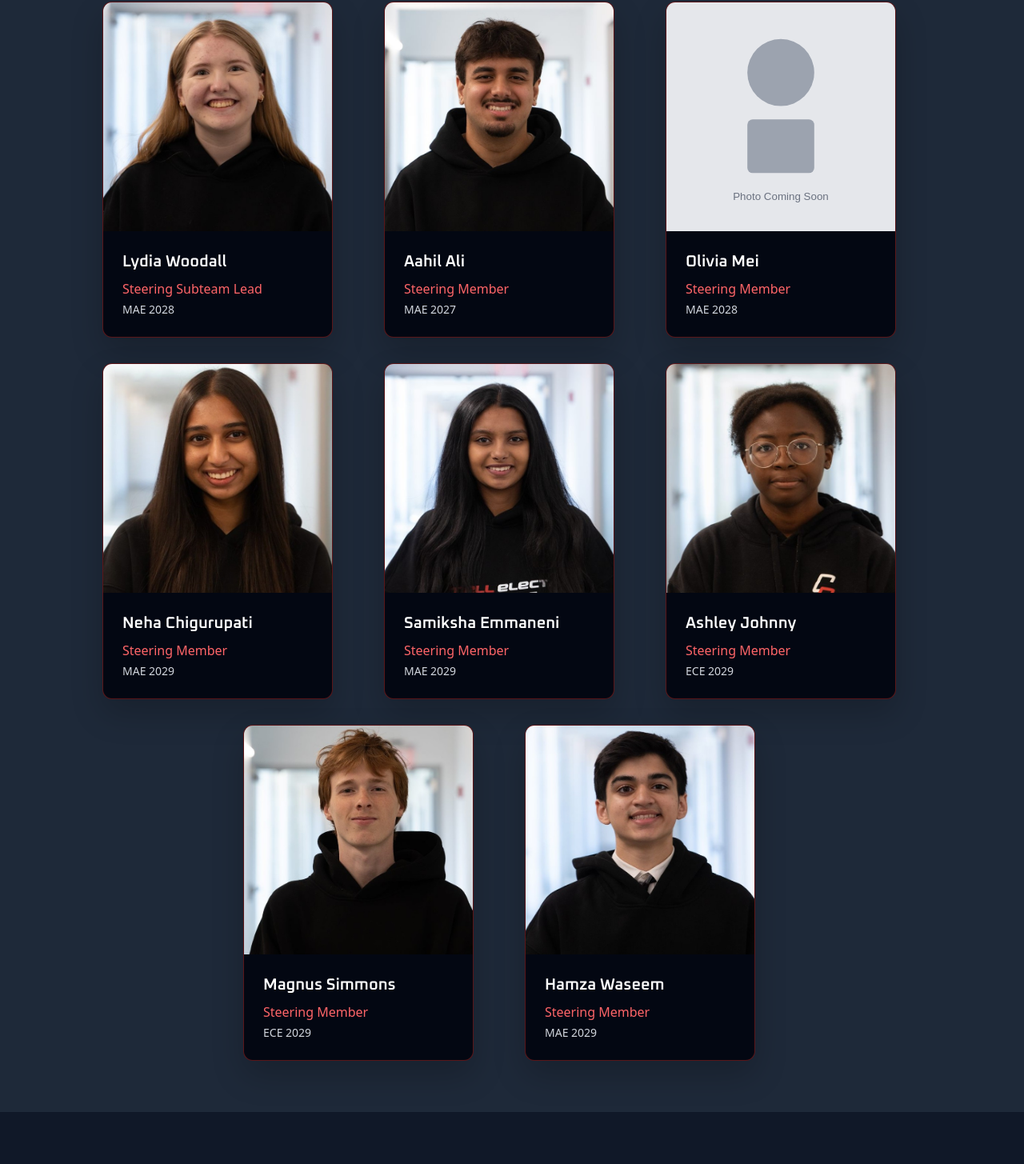
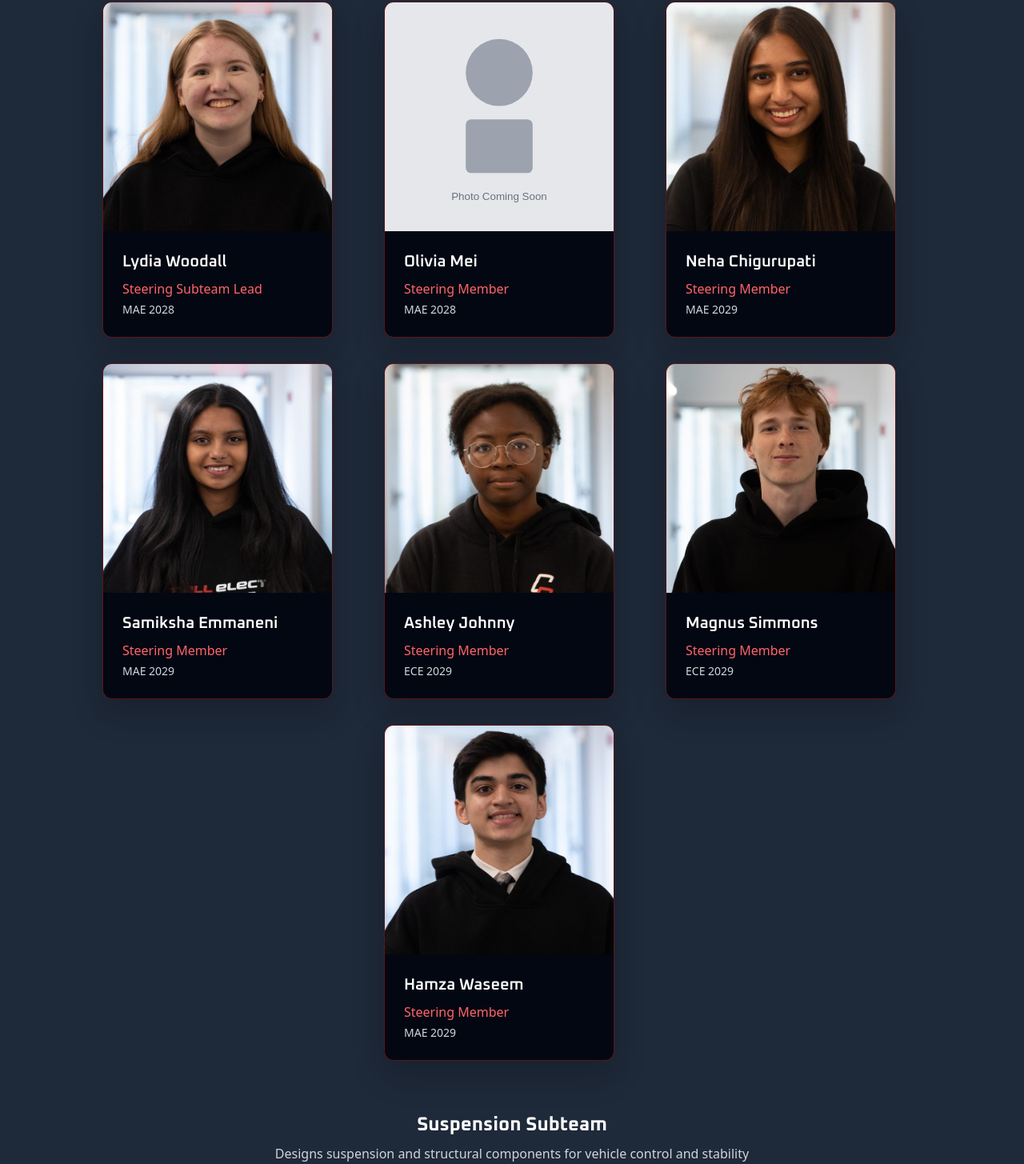
Before and after one commit to ChickenCoupe/ev-website, a Next.js app: page /team/mechanical in a window 1280 px wide. Shown: the part 3878-5333 px from the top of the page at 80% size. Built offline with nearby package versions, Linux system fonts and the light colour scheme.

Commit message:
update mechanical page: add suspension

```diff
--- a/src/app/team/mechanical/page.tsx
+++ b/src/app/team/mechanical/page.tsx
@@ -77,13 +77,6 @@ const drivetrainTeam = [
     image: '/team/emely-benavides.jpg'
   },
   {
-    name: 'Jonathan Wan',
-    position: 'Drivetrain Subteam Lead',
-    major: 'MAE',
-    year: '2028',
-    image: '/team/jonathan-wan.jpg'
-  },
-  {
     name: 'Alexis Barrow',
     position: 'Drivetrain Member',
     major: 'MAE',
@@ -122,13 +115,13 @@ const steeringTeam = [
     image: "/team/lydia-woodall.jpg"
   },
 
-  {
-    name: 'Aahil Ali',
-    position: 'Steering Member',
-    major: 'MAE',
-    year: '2027',
-    image: '/team/aahil-ali.jpg'
-  },
+  // {
+  //   name: 'Aahil Ali',
+  //   position: 'Steering Member',
+  //   major: 'MAE',
+  //   year: '2027',
+  //   image: '/team/aahil-ali.jpg'
+  // },
   {
     name: 'Olivia Mei',
     position: 'Steering Member',
@@ -173,6 +166,37 @@ const steeringTeam = [
   },
 ];
 
+const suspensionTeam = [
+  {
+    name: 'Jonathan Wan',
+    position: 'Suspension Subteam Lead',
+    major: 'MAE',
+    year: '2028',
+    image: '/team/jonathan-wan.jpg'
+  },
+  {
+    name: 'Jackson Skagen',
+    position: 'Suspension Member',
+    major: 'MAE',
+    year: '2029',
+    image: '/team/jackson-skagen.jpg'
+  },
+  {
+    name: 'Ei Thiri Kyaw',
+    position: 'Suspension Member',
+    major: 'MAE',
+    year: '2028',
+    image: '/team/ei-thiri-kyaw.jpg'
+  },
+  {
+    name: 'Hamza Waseem',
+    position: 'Suspension Member',
+    major: 'MAE',
+    year: '2029',
+    image: '/team/hamza-waseem.jpg'
+  },
+];
+
 const sortTeamMembers = <T extends { name: string; year: string; position: string }>(members: T[]) =>
   [...members].sort((a, b) => {
     const aIsLead = a.position.toLowerCase().includes('lead') ? 0 : 1;
@@ -191,6 +215,7 @@ const sortedMechanicalLeadership = sortTeamMembers(mechanicalLeadership);
 const sortedChassisTeam = sortTeamMembers(chassisTeam);
 const sortedDrivetrainTeam = sortTeamMembers(drivetrainTeam);
 const sortedSteeringTeam = sortTeamMembers(steeringTeam);
+const sortedSuspensionTeam = sortTeamMembers(suspensionTeam);
 
 // Team member card component
 const TeamMemberCard = ({ member, index }: { member: typeof mechanicalLeadership[0], index: number }) => (
@@ -440,6 +465,28 @@ export default function MechanicalPage() {
               </div>
             ))}
           </div>
+
+          {/* Suspension Subteam */}
+          <motion.div
+            initial={{ opacity: 0, y: 20 }}
+            whileInView={{ opacity: 1, y: 0 }}
+            transition={{ duration: 0.6 }}
+            className="text-center mb-8 mt-16"
+            viewport={{ once: true }}
+          >
+            <h3 className="text-2xl font-bold text-white mb-2">Suspension Subteam</h3>
+            <p className="text-gray-300 max-w-2xl mx-auto mb-8">
+              Designs suspension and structural components for vehicle control and stability
+            </p>
+          </motion.div>
+
+          <div className="flex flex-wrap justify-center gap-8">
+            {sortedSuspensionTeam.map((member, index) => (
+              <div key={index} className="w-full sm:w-80">
+                <TeamMemberCard member={member} index={index} />
+              </div>
+            ))}
+          </div>
         </div>
       </section>
 
```
